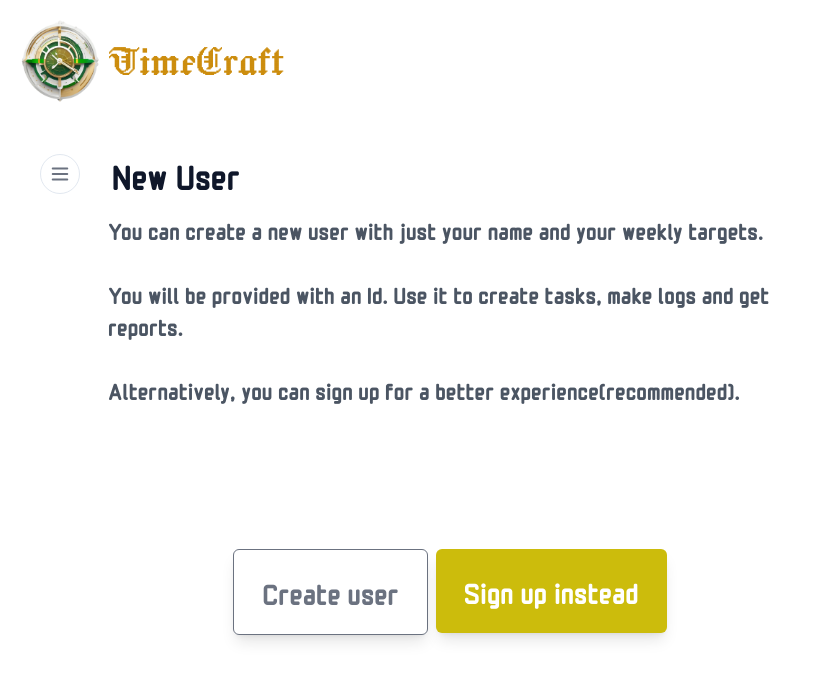
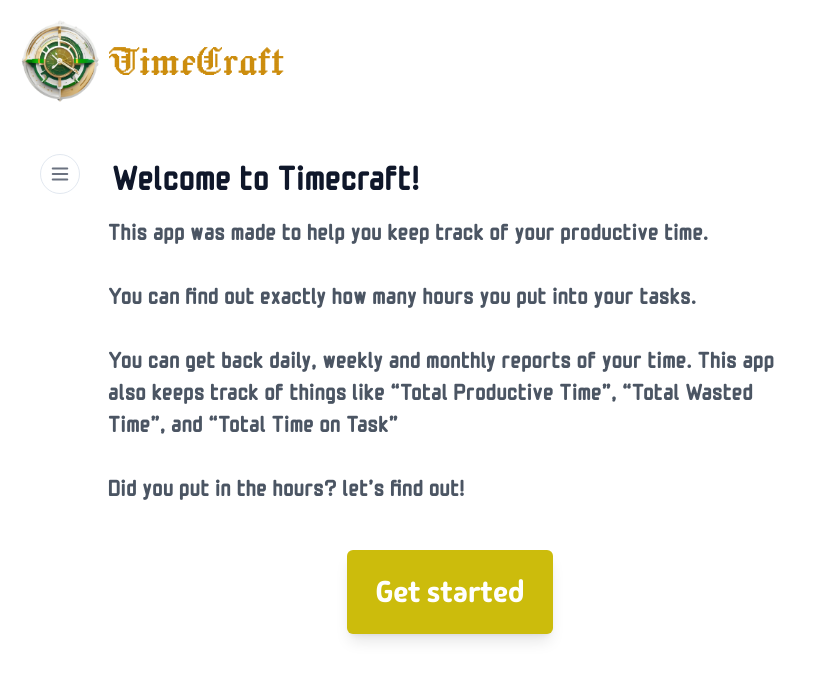
Before and after one commit to Benonii/TimeCraft_2, a React (Create React App) app in the folder rtime_craft/: page / in a window 1280 px wide. Shown: the top 680 px of the page, without its empty margins (0-815 px from the left). Built offline with nearby package versions, Linux system fonts and the light colour scheme.

Commit message:
Fixed button on Home page

```diff
--- a/rtime_craft/src/App.jsx
+++ b/rtime_craft/src/App.jsx
@@ -16,7 +16,7 @@ export default function App() {
 
 	return (
         <main>
-			<NewUser />
+			<Home />
         </main>
     )
 }
--- a/rtime_craft/src/pages/Home.jsx
+++ b/rtime_craft/src/pages/Home.jsx
@@ -7,7 +7,7 @@ export default function Home() {
   return (
     <div className=''>
       <Header />
-      <div className="relative flex items-center border mt-10 min-h-[900px]">
+      <div className="relative flex items-center mt-10 min-h-[900px]">
         <Navbar className=''/>
         <div className='absolute top-3 left-24'>
           <h2 className='font-monomaniac text-2xl ml-4 md:text-4xl'>Welcome to Timecraft!</h2>
@@ -23,7 +23,7 @@ export default function Home() {
         </div>
         <div className='flex justify-center absolute left-24 mt-48 md:mt-0 w-[73%] ml-1 max-w-[700px]'>
           <Button variant='default'
-            className='bg-yellow1 px-4 py-2 rounded-md shadow-lg font-monomaniac text-white md:text-3xl md:px-7 md:py-4 h-fit'>
+            className='bg-yellow1 px-4 py-2 rounded-md shadow-lg font-madimi text-white md:text-3xl md:px-7 md:py-6 h-fit'>
             Get started
           </Button>
       </div>
--- a/rtime_craft/tailwind.config.js
+++ b/rtime_craft/tailwind.config.js
@@ -61,7 +61,7 @@ module.exports = {
         jacquard: ['"Jacquard 24"', 'sans-serif'],
         monomaniac: ['"Monomaniac One"', 'sans-serif'],
         monofett: ['"Monofett"', 'sans-serif'],
-        madmimi: ['"Madimi One"', 'Regular']
+        madimi: ['"Madimi One"', 'Regular']
       },
       keyframes: {
         "accordion-down": {
```
